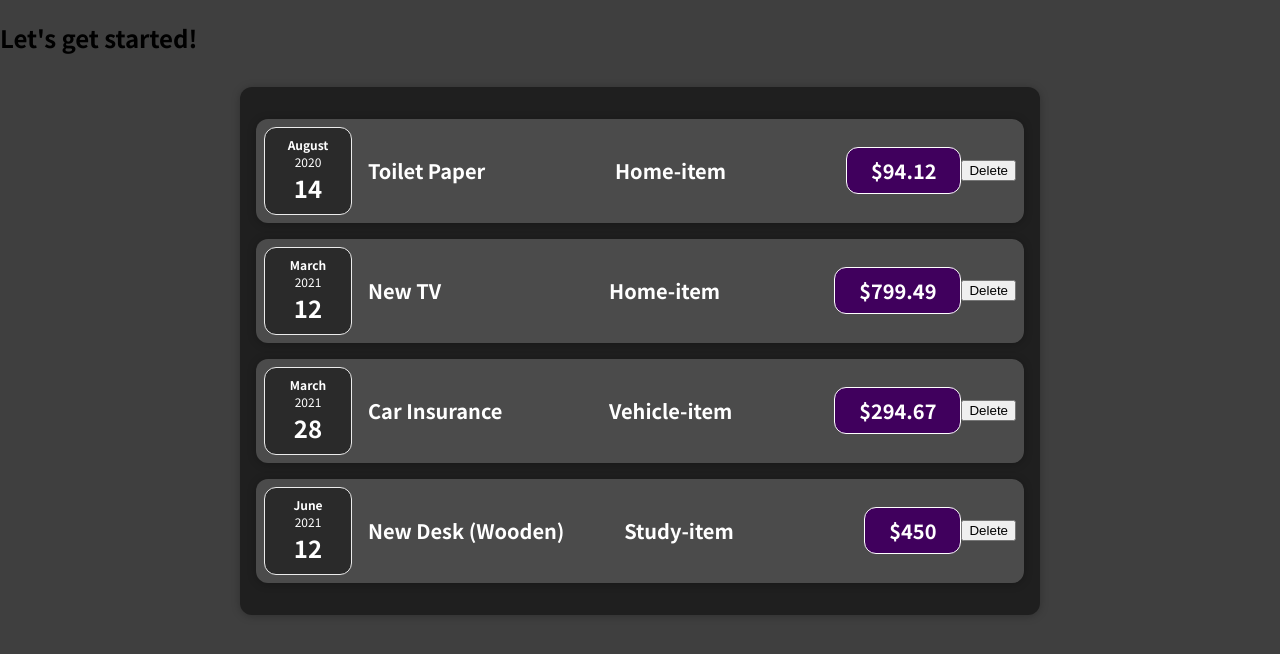
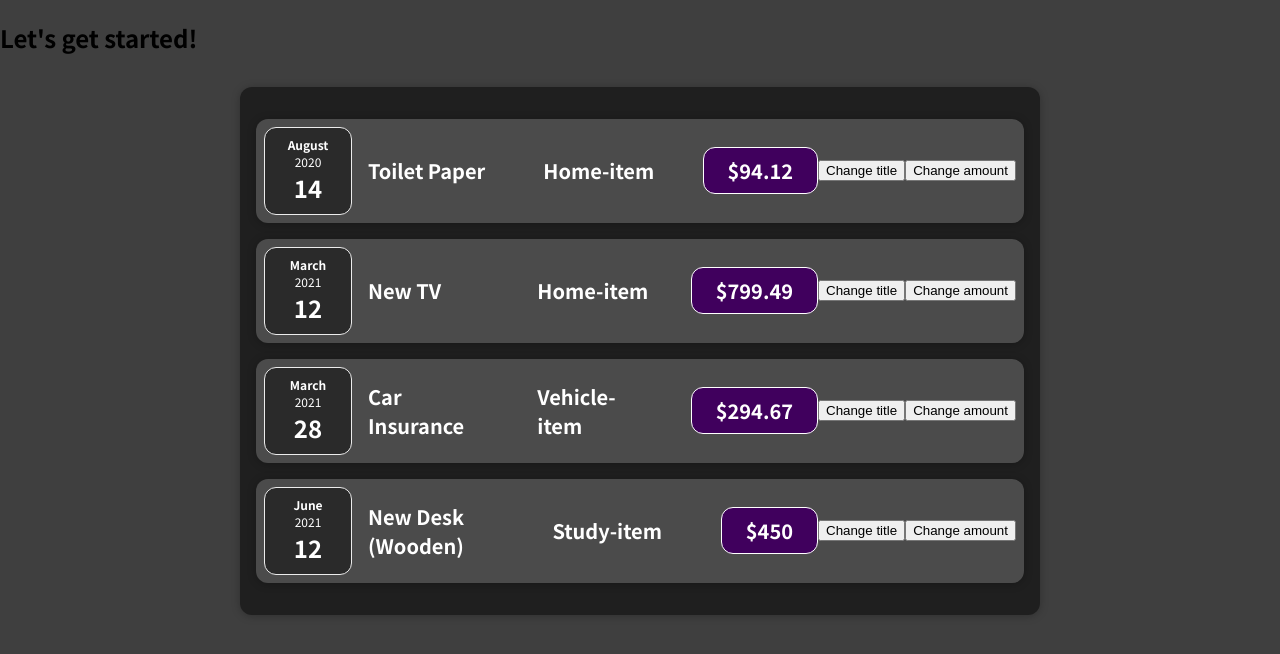
Before and after one commit to Suresh-Kumar-Lohar/s-react-1, a React (Create React App) app: page / in a window 1280 px wide. Shown: the top 654 px of the page. Built offline with nearby package versions, Linux system fonts and the light colour scheme.

Commit message:
adv React task-3

```diff
--- a/src/components/Expenses/ExpenseItem.js
+++ b/src/components/Expenses/ExpenseItem.js
@@ -1,15 +1,19 @@
-import React from 'react'
+import React, { useState } from 'react'
 import Card from '../UI/Card'
 import ExpenseDate from './ExpenseDate'
 import ExpenseDetails from './ExpenseDetails'
 import './ExpenseItem.css'
 
 const ExpenseItem = (props) => {
+  const [title, setTitle] = useState(props.title)
+  const [amount, setAmount] = useState(props.amount)
+
   const clickHandler = (e) => {
-    const parentEle = e.target.parentElement.parentElement
-    const ele = e.target.parentElement
-    // console.log(ele)
-    parentEle.removeChild(ele)
+    setTitle('Updated')
+    console.log(title)
+  }
+  const amountHandler = () => {
+    setAmount(100)
   }
 
   const date = props.date
@@ -22,11 +26,12 @@
         LocationOfExpenditure={props.LocationOfExpenditure}
       /> */}
       <div className='expense-item__description'>
-        <h2>{props.title}</h2>
+        <h2>{title}</h2>
         <h2>{props.LocationOfExpenditure}</h2>
-        <div className='expense-item__price'>${props.amount}</div>
+        <div className='expense-item__price'>${amount}</div>
       </div>
-      <button onClick={clickHandler}>Delete</button>
+      <button onClick={clickHandler}>Change title</button>
+      <button onClick={amountHandler}>Change amount</button>
     </Card>
   )
 }
```
